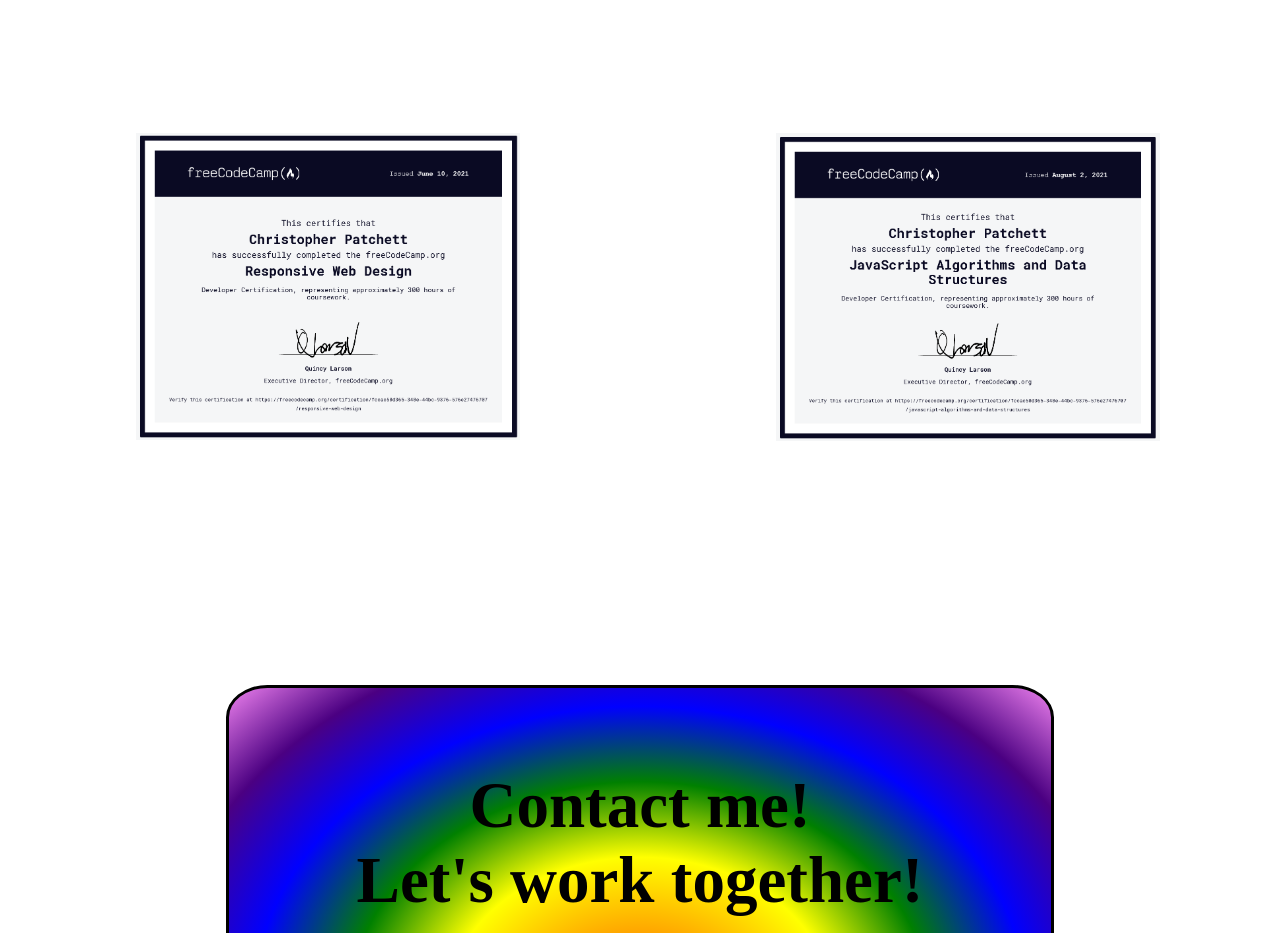
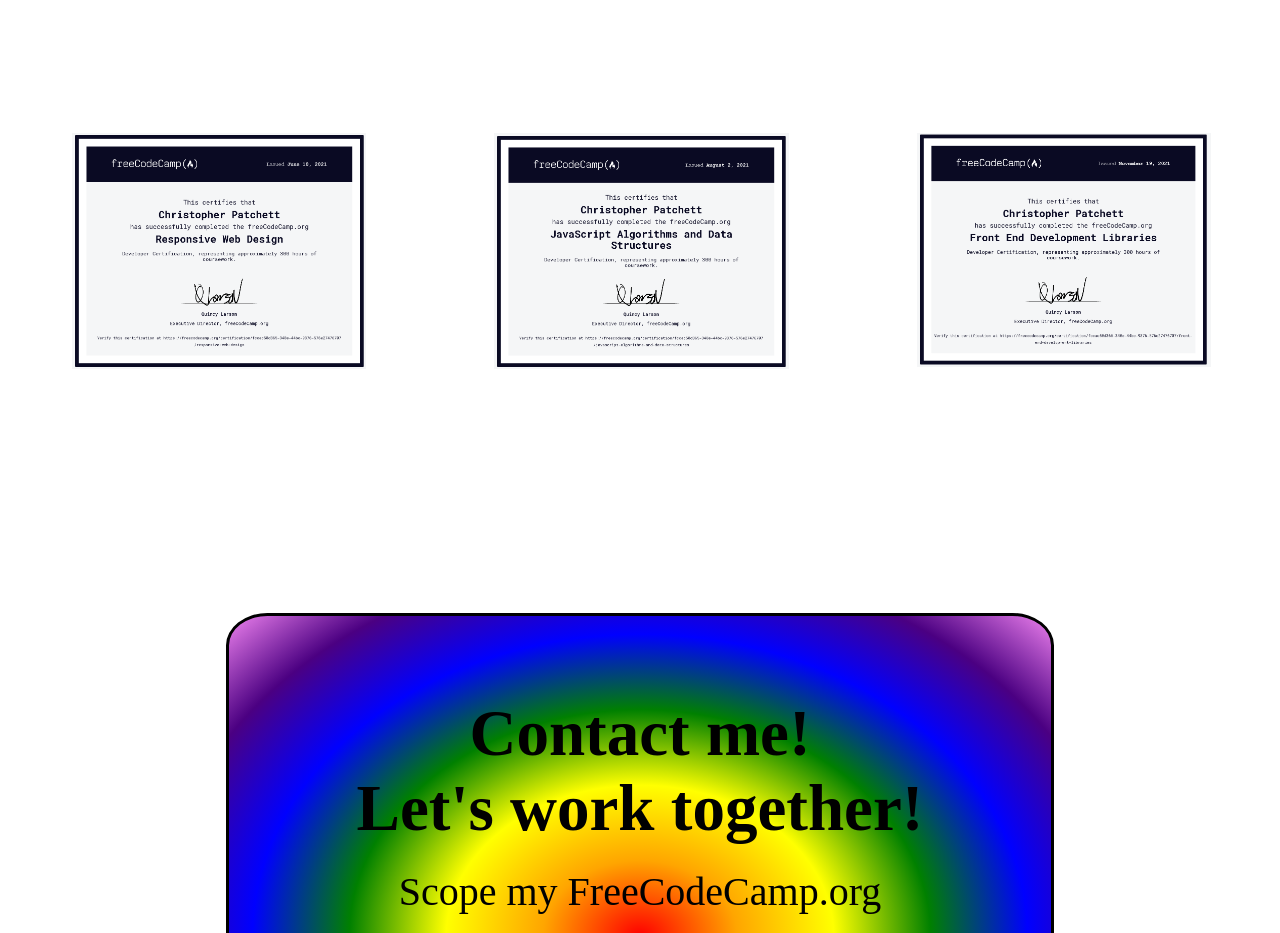
Before and after one commit to Chrispy-Miracle/Chris-Patchett-Portfolio, a plain HTML site: page index.html in a window 1280 px wide. Shown: the part 2020-2953 px from the top of the page. Drawn offline with Linux system fonts and the light colour scheme.

Commit message:
second commit

```diff
--- a/index.html
+++ b/index.html
@@ -67,6 +67,10 @@
       href="https://www.freecodecamp.org/certification/fccac50d365-340e-44bc-9376-576e27476707/javascript-algorithms-and-data-structures">
         <img id="jsCert" class="certs" src="images/Javascript-cert.png"
          alt="Javascript Algorithms and Data Structures certification"></a>
+         <a id="javascript" target="_blank"
+      href="https://www.freecodecamp.org/certification/fccac50d365-340e-44bc-9376-576e27476707/front-end-development-libraries">
+        <img id="front-end-libraries" class="certs" src="images/Front-end-libraries.png"
+         alt="Front End Libraries Certification"></a>
     </section>
     <section id="contact">
       <strong><a id="email" href="mailto:chrispymiracle@gmail.com"
--- a/styles.css
+++ b/styles.css
@@ -161,9 +161,9 @@ a {
   display: flex;
 }
 .certs {
-  width: 30vw;
-  margin-left: 10vw;
-  margin-right: 10vw;
+  width: 23vw;
+  margin-left: 5vw;
+  margin-right: 5vw;
 }
 #contact {
   height: 65vh;
```
Also changed, not shown: images/Front-end-libraries.png (added).
